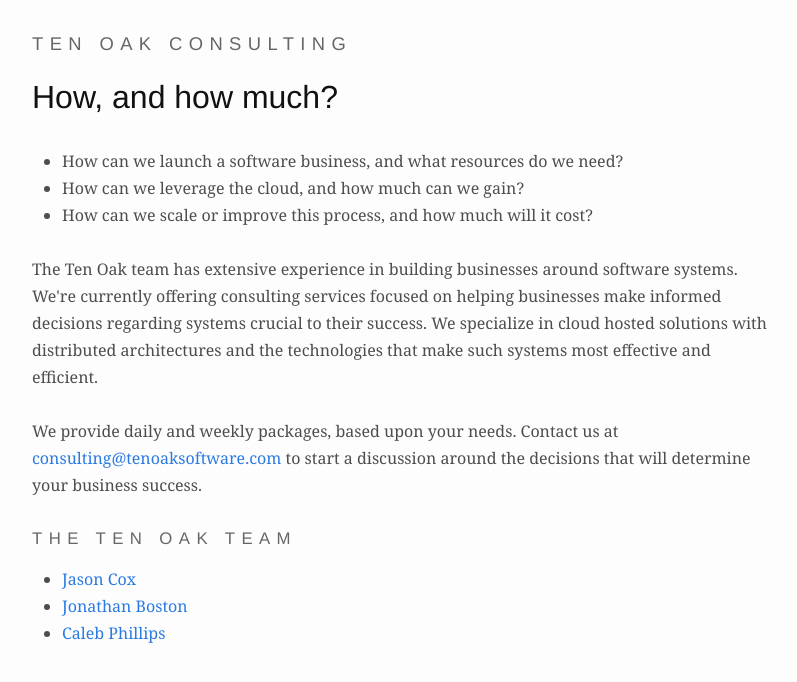
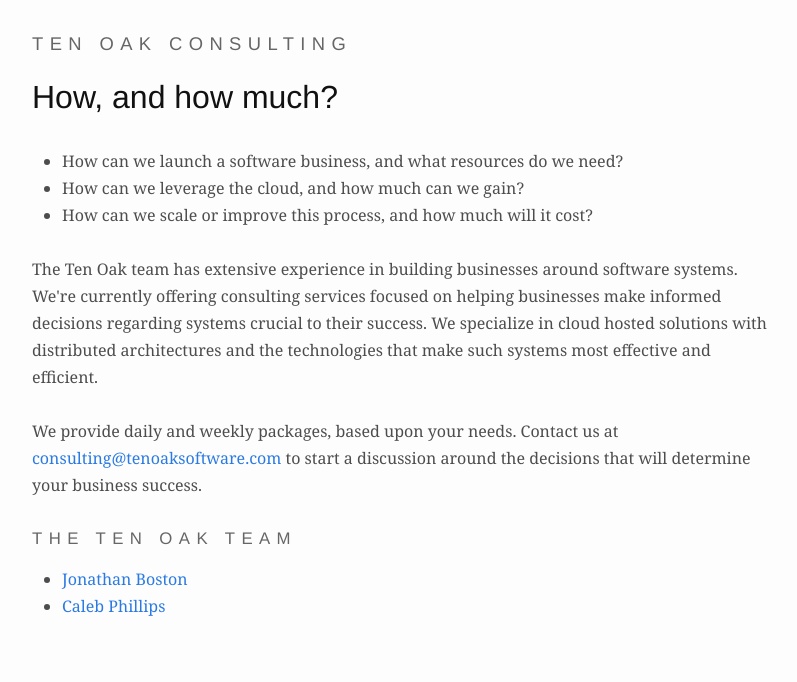
Before and after one commit to TenOak/tenoak.github.io, a Jekyll site: the page built from index.html, in a window 1280 px wide. Shown: the top 682 px of the page, without its empty margins (238-1035 px from the left). Built offline with Jekyll 4.4.1, drawn with Linux system fonts in a browser that asks for light colours.

Commit message:
Update index.html

```diff
--- a/index.html
+++ b/index.html
@@ -18,7 +18,6 @@
 
   <h3 style="font-family:Helvetica Neue,Helvetica,sans-serif;text-transform:uppercase;letter-spacing:0.4rem;font-size:1.05rem;color:hsl(0,0%,40%);">The Ten Oak Team</h3>
   <ul style="color:hsl(0,0%,30%);margin-bottom:27px;line-height:27px;">
-    <li><a href="https://twitter.com/casonjox">Jason Cox<a/></li>
     <li><a href="https://twitter.com/bostonou">Jonathan Boston</a></li>
     <li><a href="https://twitter.com/_calebp">Caleb Phillips</a></li>
   </ul>
```
